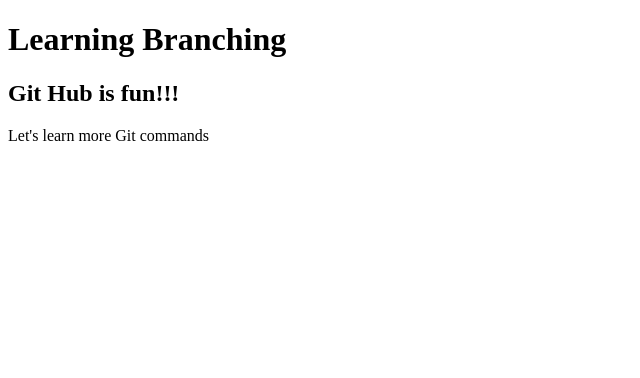
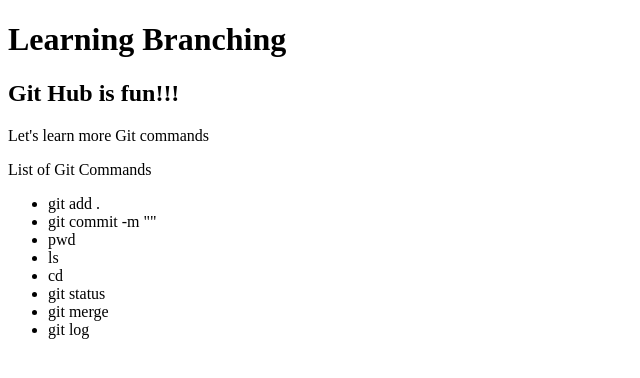
Before and after one commit to csherpa/git-test, a plain HTML site: page index.html in a window 1280 px wide. Shown: the whole page, without its empty margins (0-640 px from the left). Drawn offline with Linux system fonts and the light colour scheme.

Commit message:
added a list of Git commands

```diff
--- a/index.html
+++ b/index.html
@@ -7,5 +7,16 @@
 		<h1>Learning Branching</h1>
 		<h2>Git Hub is fun!!!</h2>
 		<p>Let's learn more Git commands</p>
+		<p>List of Git Commands</p>
+		<ul>
+			<li>git add .</li>
+			<li>git commit -m ""</li>
+			<li>pwd</li>
+			<li>ls</li>
+			<li>cd</li>
+			<li>git status</li>
+			<li>git merge</li>
+			<li>git log</li>
+		</ul>
 	</body>
 </html>
```
